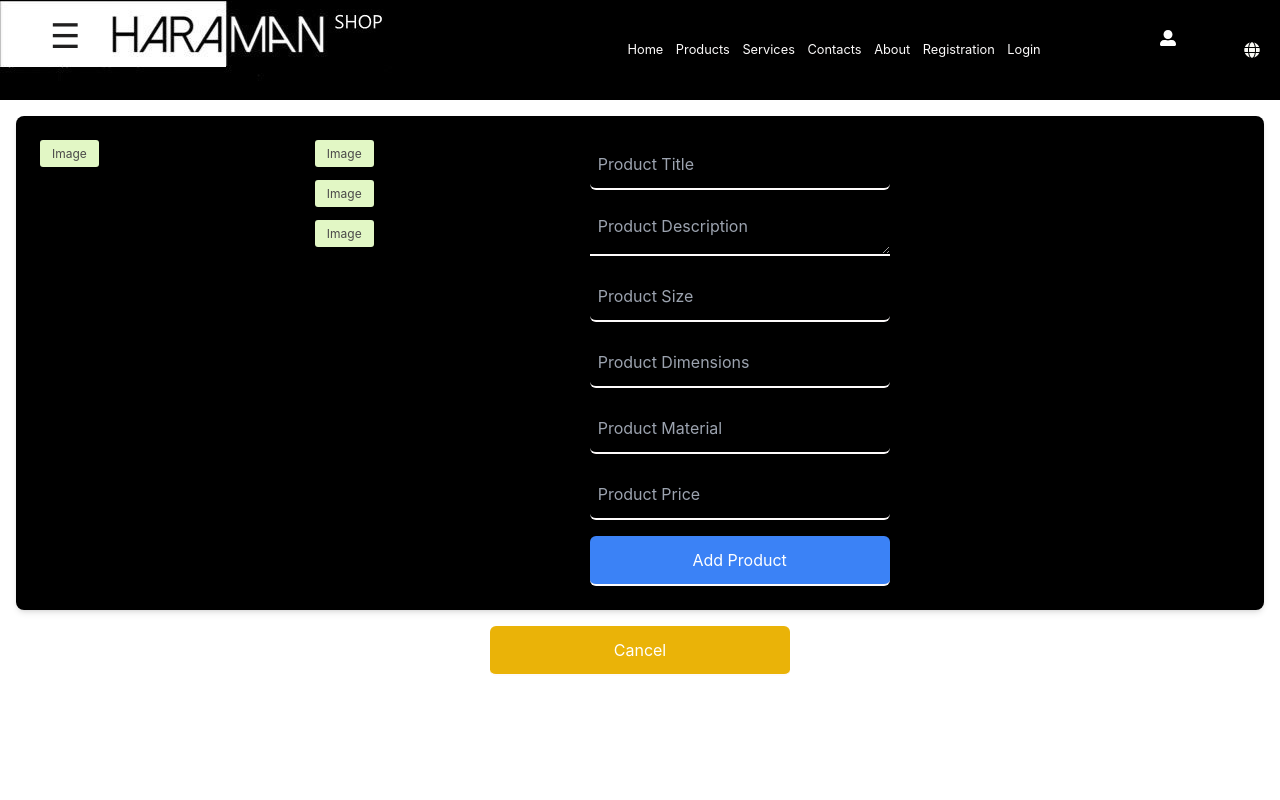
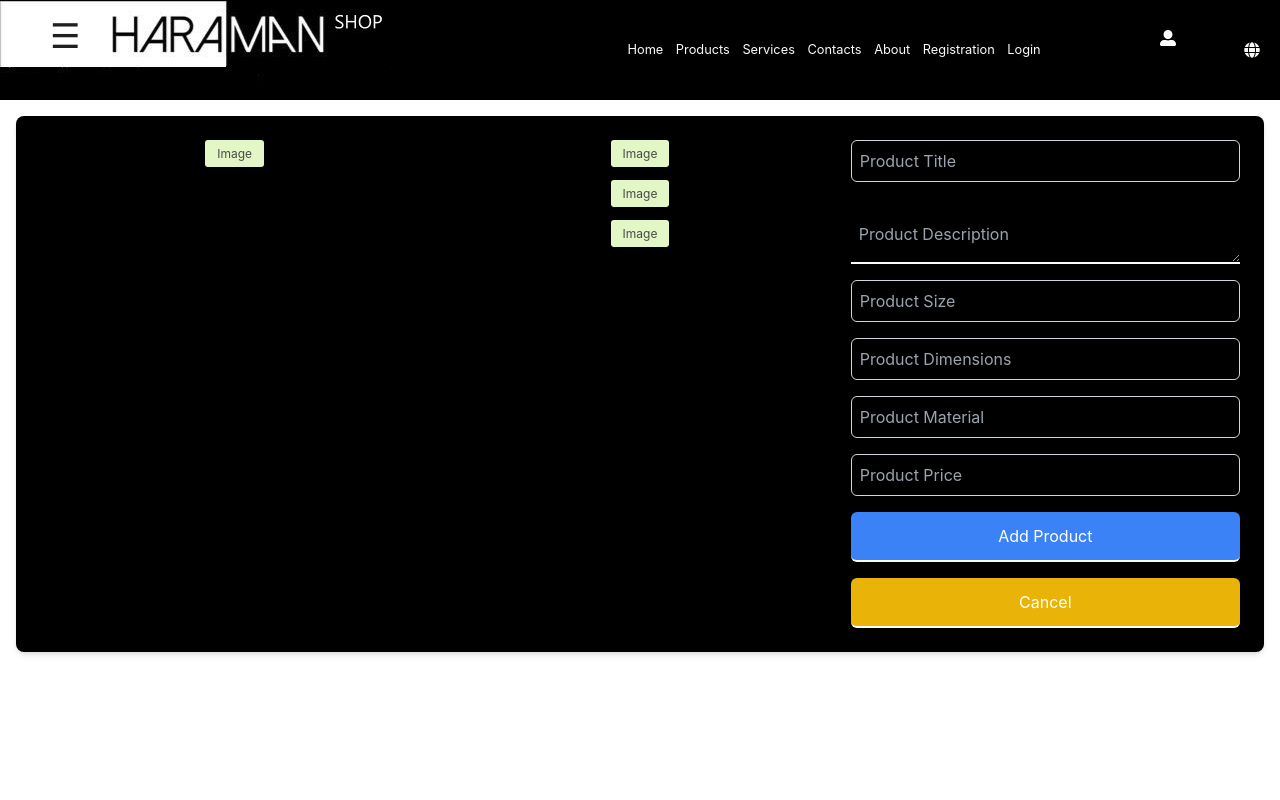
Before and after one commit to koval23/craft-shop.github.io, a React (Vite) app in the folder frontend/: page /store in a window 1280 px wide. Shown: the top 800 px of the page. Built offline with nearby package versions, Linux system fonts and the light colour scheme.

Commit message:
fix: styles

```diff
--- a/frontend/src/components/footer/Footer.tsx
+++ b/frontend/src/components/footer/Footer.tsx
@@ -51,7 +51,7 @@ const Footer: FC = () => {
           <nav>
             <NavLink to="/about">FAQ`s</NavLink>
             <NavLink to="/contacts">{t("footer.contactUs")}</NavLink>
-            <NavLink to="/about">{t("footer.emailUnsubscribe")}</NavLink>
+            {/* <NavLink to="/about">{t("footer.emailUnsubscribe")}</NavLink> */}
             <NavLink to="/payment-info">{t("footer.paymentOptions")}</NavLink>
             <NavLink to="/shipping-services">
               {t("footer.shippingServices")}
--- a/frontend/src/features/products/StoreProductCreator.tsx
+++ b/frontend/src/features/products/StoreProductCreator.tsx
@@ -90,13 +90,13 @@ const StoreProductCreator: React.FC = ({ onClose }: { onClose: () => void }) =>
   }
 
   return (
-    <div className="addCardContainer">
+   <div className="addCardContainer">
       <div className="container mx-auto p-4">
         <form
           onSubmit={handleSubmit}
           className="flex flex-col md:flex-row bg-black shadow-md rounded-lg p-6"
         >
-          <div className="flex flex-col md:flex-row md:items-start">
+          <div className="flex flex-col md:flex-row md:items-start w-full">
             <div className="flex flex-col items-center md:w-1/3">
               <div className="mb-4">
                 <input
@@ -119,7 +119,7 @@ const StoreProductCreator: React.FC = ({ onClose }: { onClose: () => void }) =>
               </div>
             </div>
             <div className="flex flex-col md:w-1/3 md:ml-4 space-y-4">
-              {[1, 2, 3].map(index => (
+              {[1, 2, 3].map((index) => (
                 <div key={index} className="flex-1">
                   <input
                     type="file"
@@ -141,9 +141,7 @@ const StoreProductCreator: React.FC = ({ onClose }: { onClose: () => void }) =>
                 </div>
               ))}
             </div>
-            <div className={styles.containerAddInfoImage}>
-            <div className="flex flex-col md:w-1/3 md:ml-4">
-
+            <div className="flex flex-col md:w-1/3 md:ml-4 space-y-4">
               <input
                 type="text"
                 name="title"
@@ -176,7 +174,7 @@ const StoreProductCreator: React.FC = ({ onClose }: { onClose: () => void }) =>
                 value={formData.dimensions}
                 onChange={handleChange}
                 placeholder="Product Dimensions"
-                className="mb-4 p-2 bg-black border border-gray-300 rounded-md"
+                className="mb-4 p-2 bg-black text-white border border-gray-300 rounded-md"
                 required
               />
               <input
@@ -185,7 +183,7 @@ const StoreProductCreator: React.FC = ({ onClose }: { onClose: () => void }) =>
                 value={formData.material}
                 onChange={handleChange}
                 placeholder="Product Material"
-                className="mb-4 p-2 bg-black border border-gray-300 rounded-md"
+                className="mb-4 p-2 bg-black text-white border border-gray-300 rounded-md"
                 required
               />
               <input
@@ -194,7 +192,7 @@ const StoreProductCreator: React.FC = ({ onClose }: { onClose: () => void }) =>
                 value={formData.price}
                 onChange={handleChange}
                 placeholder="Product Price"
-                className="mb-4 p-2 bg-black border border-gray-300 rounded-md"
+                className="mb-4 p-2 bg-black text-white border border-gray-300 rounded-md"
                 required
               />
               <button
@@ -203,19 +201,18 @@ const StoreProductCreator: React.FC = ({ onClose }: { onClose: () => void }) =>
               >
                 Add Product
               </button>
-            </div>
+              <button
+                onClick={onClose}
+                className="mt-4 bg-yellow-500 text-white p-2 rounded-md hover:bg-yellow-600 transition duration-200"
+              >
+                Cancel
+              </button>
             </div>
           </div>
         </form>
-        <button
-          onClick={onClose}
-          className="mt-4 bg-yellow-500 text-white p-2 rounded-md hover:bg-blue-600 transition duration-300"
-        >
-          Cancel
-        </button>
       </div>
     </div>
-
   );
 };
+
 export default StoreProductCreator
--- a/frontend/src/features/products/styles/Products.module.css
+++ b/frontend/src/features/products/styles/Products.module.css
@@ -3,3 +3,6 @@ display: flex;
 flex-direction: column;
 margin-left: 10px;
 }
+.buttonAddNewImage button{
+    width: 200px;
+}
--- a/frontend/src/features/products/styles/StoreProductCreator.module.css
+++ b/frontend/src/features/products/styles/StoreProductCreator.module.css
@@ -5,7 +5,6 @@
 textarea,
 button {
   border: none;
-  width: 300px;
   height: 50px;
   border-bottom: 2px solid rgb(254, 251, 251);
   display: inline-block;
@@ -14,7 +13,6 @@ button {
 .addImage {
   padding: 6px 12px;
   min-height: 80px;
-  margin-right: 200px;
   cursor: pointer;
   background-color: #e2f7c5;
   color: rgb(75, 73, 73);
```
Also changed, not shown: frontend/src/components/form/EmailForm.module.css (line endings or trailing spaces), frontend/src/features/products/homePageProductSlice.ts (line endings or trailing spaces).
